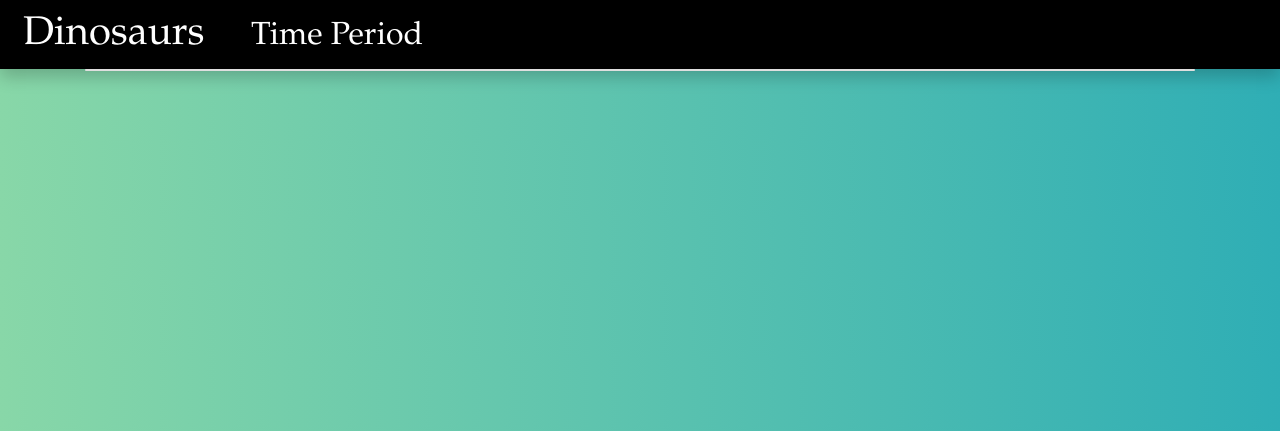
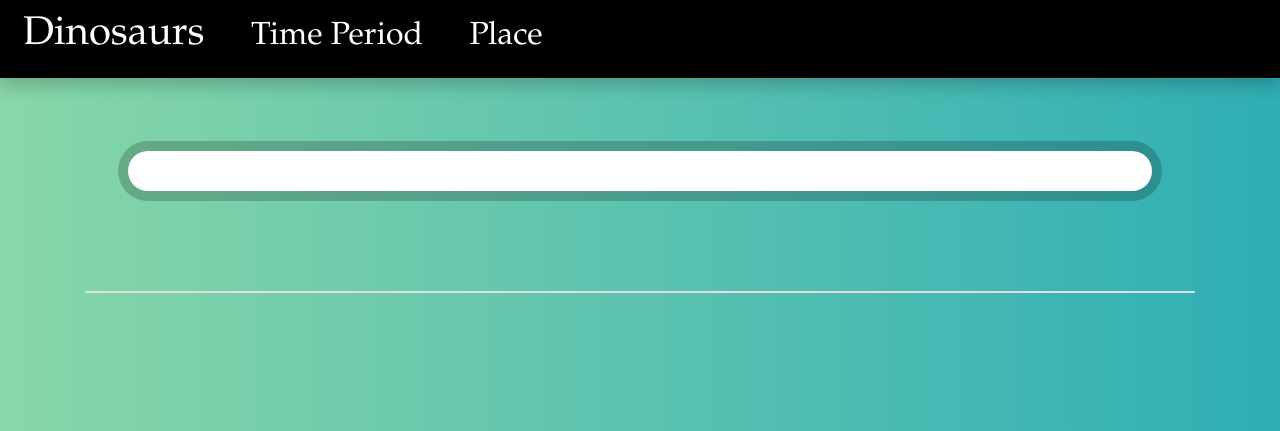
Before and after one commit to howelle/Dinosaur, a Flask app: page / in a window 1280 px wide. Shown: the top 431 px of the page. Run offline with Flask 2, Linux system fonts and the light colour scheme; parts of the project's set-up code (start-up, migrations or seed data) failed here and were passed over; some libraries are stand-ins or nearby versions.

Commit message:
adding another d dropdown and a timeline

```diff
--- a/myapp/static/css/crust.css
+++ b/myapp/static/css/crust.css
@@ -64,7 +64,7 @@ nav {
 	background-color: #000000;
 	color: #FFFFFF;
 	box-shadow: 0px 8px 16px 0px rgba(0,0,0,0.2);
-	padding:0.75%;
+	padding:10px;
 	padding-left:1.333333333%;
 }
 
@@ -72,19 +72,19 @@ nav {
 
 h1 {
 	font-family:Garamond;
-	display: inline;
+	display: inline-block;
 	font-size: 200%;
 
 }
 
 h2 {
 	font-family:Garamond;
-	display: inline;
+	display: inline-block;
 	font-size: 125%;
 
 }
 /* Dropdown button */
-.dropbtn {
+.dropbtn, .dropbtn2, .dropbtn3 {
 	cursor: pointer;
 	border: none;
 	color: white;
@@ -94,12 +94,14 @@ h2 {
 }
 
 /* Dropdown link when hovering */
-.dropbtn:hover, .dropbtn:focus {
+.dropbtn:hover, .dropbtn:focus, .dropbtn2:hover, .dropbtn2:focus,.dropbtn3:hover, .dropbtn3:focus {
 	background-color: #262626;
+	display: inline-block;
+
 }
 
 /* Dropdown container */
-.dropdown {
+.dropdown, .dropdown2, .dropdown3 {
 	position: relative;
 	display: inline-block;
 }
@@ -113,8 +115,23 @@ h2 {
 	box-shadow: 0px 8px 16px 0px rgba(0,0,0,0.2);
 }
 
+.dropdown-content2 {
+	display:none;
+	position:absolute;
+	background-color: #000000;
+	min-width:8.5%;
+	box-shadow: 0px 8px 16px 0px rgba(0,0,0,0.2);
+}
+
+.dropdown-content3 {
+	display:none;
+	position:absolute;
+	background-color: #000000;
+	min-width:7%;
+	box-shadow: 0px 8px 16px 0px rgba(0,0,0,0.2);
+}
 /* Links inside the dropdown */
-.dropdown-content a {
+.dropdown-content a, .dropdown-content2 a, .dropdown-content3 a {
     color: white;
     padding: 12px 8px;
     text-decoration: none;
@@ -127,6 +144,32 @@ h2 {
 
 /* Other navbar links */
 nav li {
-	display: inline;
+	display: inline-block;
 	padding-right: 30px;
 }
+
+
+.age {
+	background-color: white;
+	color: black;
+	margin-top:5.7%;
+	margin-right:10%;
+	margin-left:10%;
+	margin-bottom: 100px;
+	padding: 5px;
+	box-shadow: 0px 0px 0px 10px rgba(0,0,0,0.2);
+    border-radius: 25px;
+    padding: 20px;
+}
+}
+
+.jurassic {
+	padding:0;
+	display: inline-block;
+	background-color: black;
+}
+.cretaceous {
+	padding:0;
+	display: inline-block;
+	background-color: black;
+}
--- a/myapp/static/js/crust.js
+++ b/myapp/static/js/crust.js
@@ -6,10 +6,13 @@ toggle between hiding and showing the dropdown content */
 	function timeFunction(){
 		document.getElementById("Timeperiod").classList.toggle("show");
 	}
+	function placeFunction(){
+		document.getElementById("Place").classList.toggle("show");
+	}
 window.onclick = function(event) {
   if (!event.target.matches('.dropbtn')) {
 
-    var dropdowns = document.getElementsByClassName("dropdown-content");
+    var dropdowns = document.getElementsByClassName("toggleable");
     var i;
     for (i = 0; i < dropdowns.length; i++) {
       var openDropdown = dropdowns[i];
--- a/myapp/templates/mantel.html
+++ b/myapp/templates/mantel.html
@@ -26,21 +26,30 @@
 <nav>
 	<section id="container">
 		<li><button onmouseover="dinoFunction()" class="dropbtn"><h1>Dinosaurs</h1></button>
-		<div id="Dinosaurs" class="dropdown-content">
+		<div id="Dinosaurs" class="dropdown-content" class="toggleable">
 			<a>Dinos!</a>
 			<a>Dinosaurs!</a>
 			</div>
 		</li>
-		<li><button onmouseover="timeFunction()" class="dropbtn"><h2>Time Period</h2></button>
-			<div id="Timeperiod" class="dropdown-content">
+		<li><button onmouseover="timeFunction()" class="dropbtn2"><h2>Time Period</h2></button>
+			<div id="Timeperiod" class="dropdown-content2" class="toggleable">
 				<a>Triassic</a>
 				<a>Jurassic</a>
 				<a>Cretaceous</a>
 			</div>
 		</li>
+		<li><button onmouseover="placeFunction()" class="dropbtn3"><h2>Place</h2></button>
+			<div id="Place" class="dropdown-content3" class="toggleable">
+				<a><em>Pangea</em></a>
+				<a>other</a>
+			</div>
+		</li>
 	</section>
 </nav>
 
+	<div class="age">
+
+	</div>
 
 <div id="content">
 {% block content %} {% endblock %}
--- a/myapp/templates/prehistoric.html
+++ b/myapp/templates/prehistoric.html
@@ -9,4 +9,5 @@
 
 	</div>
 </div>
+
 {% endblock %}
```
